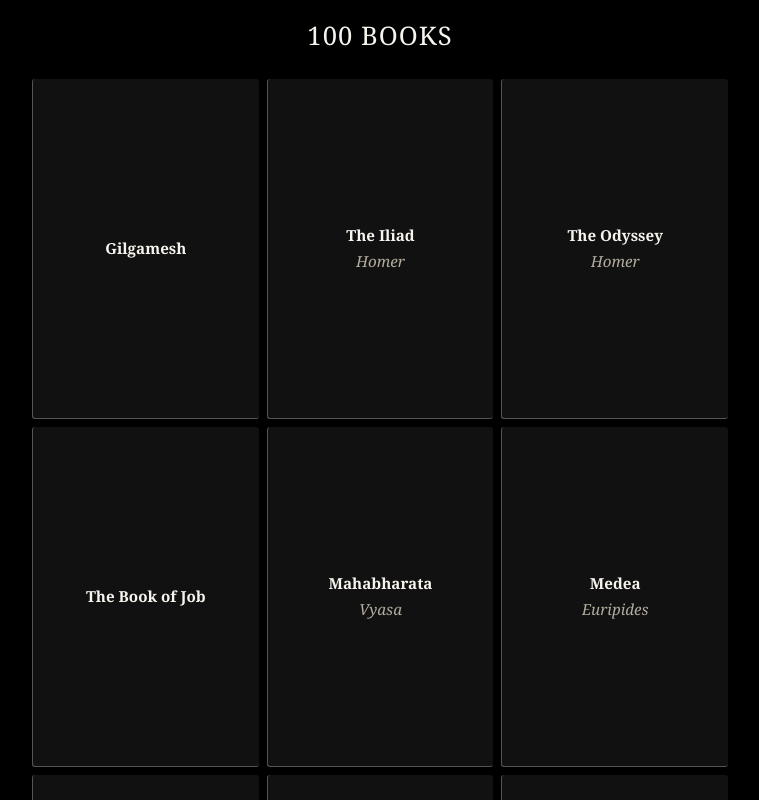
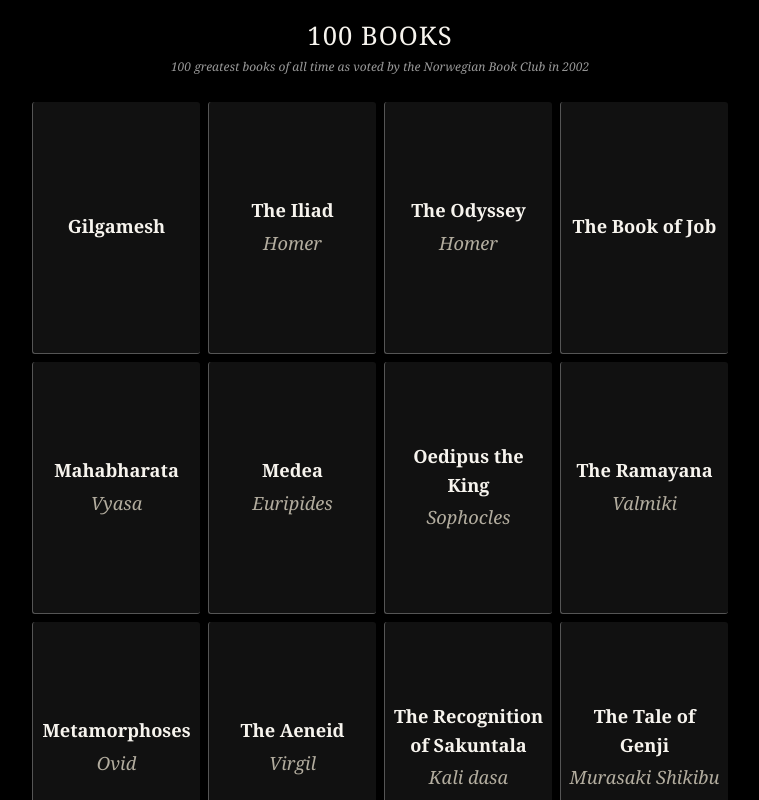
Before and after one commit to gavinhousley/one-hundred-books, a React (Vite) app: page / in a window 1280 px wide. Shown: the top 800 px of the page, without its empty margins (260-1019 px from the left). Built offline with nearby package versions, Linux system fonts and the light colour scheme.

Commit message:
adjust desktop view to widen columns and restrict modal width, and increase font sizes overall for modal on desktop and mobile

```diff
--- a/src/components/MobileBookCard.module.css
+++ b/src/components/MobileBookCard.module.css
@@ -8,7 +8,9 @@
   display: flex;
   flex-direction: column;
   cursor: pointer;
-  transition: transform 0.1s ease;
+  transition:
+    transform 0.1s ease,
+    background-color 0.15s ease;
   font-family: "Georgia", "Times New Roman", serif;
   overflow: hidden;
   padding: 0.4rem;
@@ -20,6 +22,8 @@
 
 .content {
   flex: 1;
+  min-width: 0;
+  width: 100%;
   display: flex;
   flex-direction: column;
   align-items: center;
@@ -29,12 +33,14 @@
 }
 
 .title {
+  width: 100%;
+  min-width: 0;
   font-weight: bold;
   font-size: 0.95rem;
   line-height: 1.6;
   overflow-wrap: break-word;
-  word-break: break-word;
-  hyphens: auto;
+  word-break: normal;
+  hyphens: none;
   display: -webkit-box;
   -webkit-line-clamp: 4;
   -webkit-box-orient: vertical;
@@ -42,16 +48,34 @@
 }
 
 .author {
+  width: 100%;
+  min-width: 0;
   font-style: italic;
   font-size: 0.95rem;
   color: #b3ad9f;
   line-height: 1.65;
   margin-top: 0.15rem;
   overflow-wrap: break-word;
-  word-break: break-word;
-  hyphens: auto;
+  word-break: normal;
+  hyphens: none;
   display: -webkit-box;
   -webkit-line-clamp: 3;
   -webkit-box-orient: vertical;
   overflow: hidden;
 }
+
+@media (min-width: 700px) {
+  .title,
+  .author {
+    font-size: 1.14rem;
+  }
+
+  .card:hover {
+    background: #f7f4ee;
+  }
+
+  .card:hover .title,
+  .card:hover .author {
+    color: #1a1a1a;
+  }
+}
--- a/src/components/MobileBookList.module.css
+++ b/src/components/MobileBookList.module.css
@@ -4,3 +4,9 @@
   gap: 8px;
   padding: 0.75rem;
 }
+
+@media (min-width: 700px) {
+  .grid {
+    grid-template-columns: repeat(4, 1fr);
+  }
+}
--- a/src/components/MobileHeader.jsx
+++ b/src/components/MobileHeader.jsx
@@ -4,6 +4,10 @@ export default function MobileHeader() {
   return (
     <header className={styles.header}>
       <h1 className={styles.title}>100 BOOKS</h1>
+      <p className={styles.subtitle}>
+        100 greatest books of all time as voted by the Norwegian Book Club in
+        2002
+      </p>
     </header>
   );
 }
--- a/src/components/MobileHeader.module.css
+++ b/src/components/MobileHeader.module.css
@@ -15,3 +15,11 @@
   letter-spacing: 0.04em;
   color: #f7f4ee;
 }
+
+.subtitle {
+  margin: 0.35rem 0 0;
+  font-family: "Georgia", "Times New Roman", serif;
+  font-style: italic;
+  font-size: 0.75rem;
+  color: #999;
+}
--- a/src/components/MobileModal.jsx
+++ b/src/components/MobileModal.jsx
@@ -6,6 +6,7 @@ import styles from "./MobileModal.module.css";
 export default function MobileModal({ book, onClose }) {
   return (
     <div className={styles.overlay} onClick={onClose}>
+      <div className={styles.dialog}>
         <div className={styles.backdrop}>
           <MapContainer
             center={[book.lat, book.lng]}
@@ -58,5 +59,6 @@ export default function MobileModal({ book, onClose }) {
           </p>
         </div>
       </div>
+    </div>
   );
 }
--- a/src/components/MobileModal.module.css
+++ b/src/components/MobileModal.module.css
@@ -3,6 +3,14 @@
   inset: 0;
   z-index: 300;
   background: #000;
+}
+
+.dialog {
+  position: relative;
+  width: 100%;
+  max-width: 700px;
+  height: 100%;
+  margin: 0 auto;
 }
 
 .backdrop {
@@ -80,10 +88,10 @@
 }
 
 .close {
-  position: fixed;
+  position: absolute;
   top: 1rem;
   right: 1rem;
-  z-index: 310;
+  z-index: 10;
   width: 34px;
   height: 34px;
   border-radius: 50%;
@@ -109,7 +117,7 @@
 }
 
 .meta {
-  font-size: 0.65rem;
+  font-size: 0.78rem;
   letter-spacing: 0.15em;
   text-transform: uppercase;
   color: #bbb;
@@ -118,20 +126,20 @@
 
 .title {
   margin: 0 0 0.25rem;
-  font-size: 1.4rem;
+  font-size: 1.68rem;
   font-weight: normal;
   line-height: 1.25;
 }
 
 .author {
-  font-size: 0.85rem;
+  font-size: 1.02rem;
   font-style: italic;
   color: #ccc;
   margin-bottom: 1rem;
 }
 
 .summary {
-  font-size: 0.85rem;
+  font-size: 1.02rem;
   line-height: 1.6;
   color: #e5e1d8;
   border-top: 1px solid rgba(255, 255, 255, 0.2);
@@ -149,14 +157,14 @@
   background: #f7f4ee;
   color: #1a1a1a;
   font-family: "Georgia", serif;
-  font-size: 0.75rem;
+  font-size: 0.9rem;
   letter-spacing: 0.05em;
   text-decoration: none;
 }
 
 .disclosure {
   font-style: italic;
-  font-size: 0.65rem;
+  font-size: 0.78rem;
   color: #888;
   margin: 0;
 }
```
Lines whose indentation alone changed are shown as unchanged.
